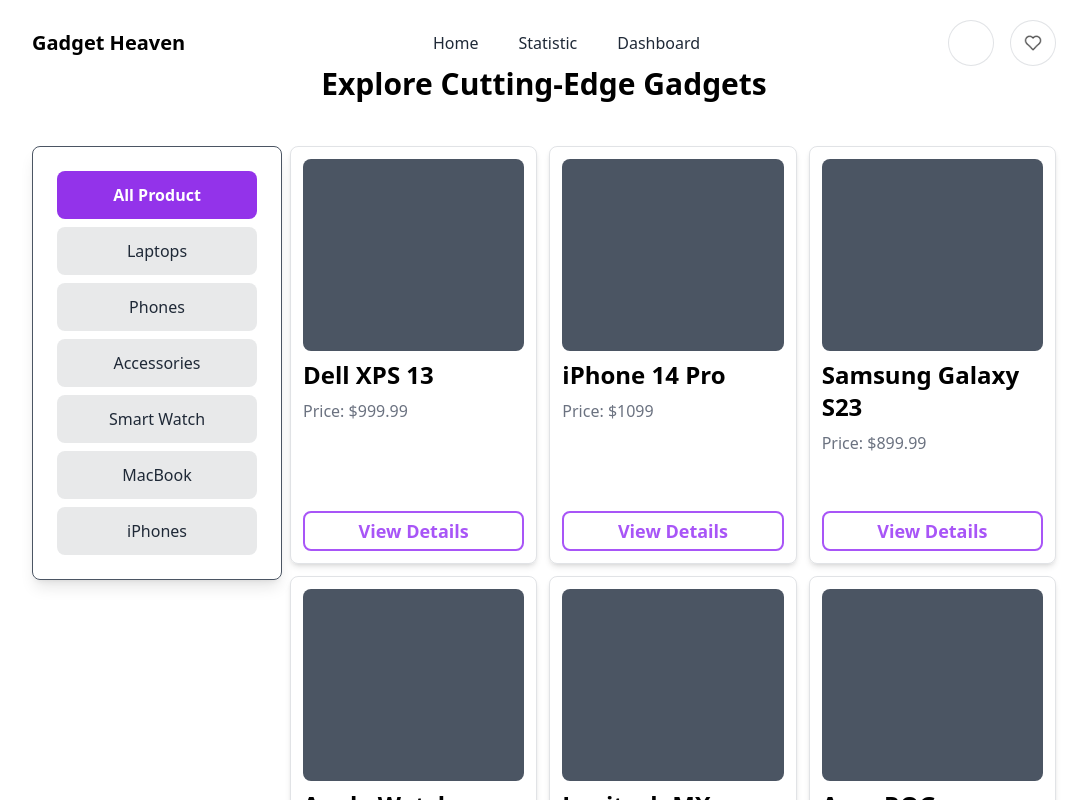
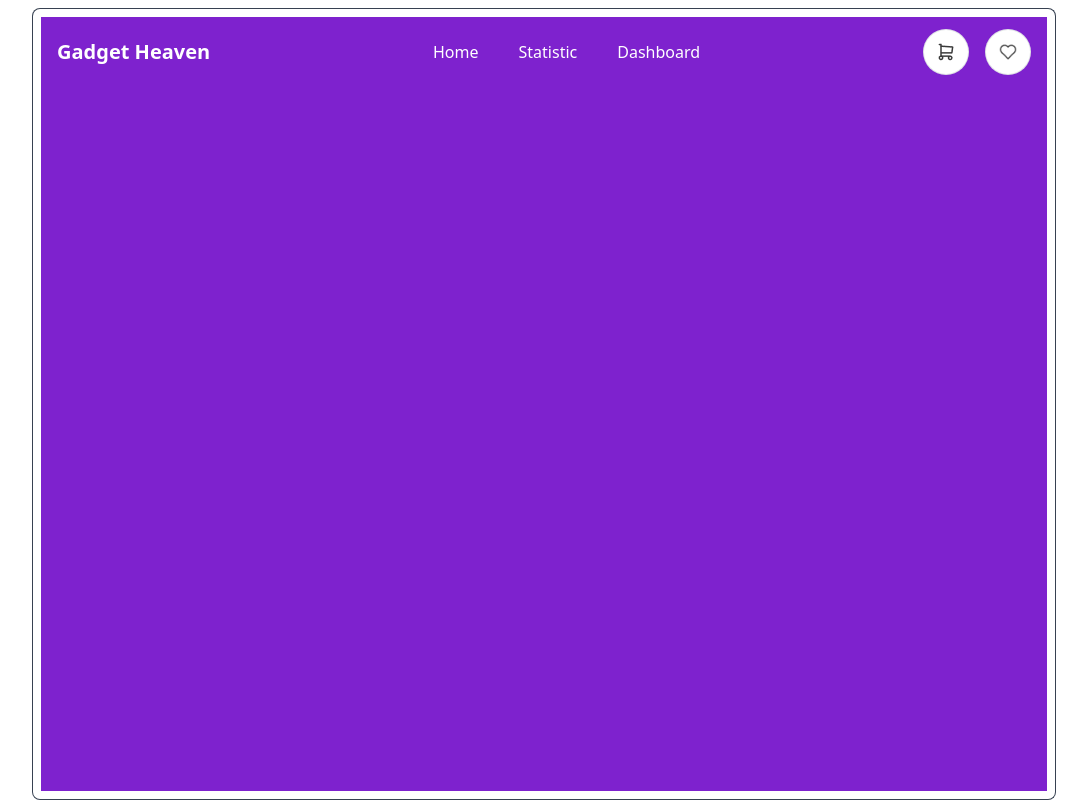
Before and after one commit to programming-hero-web-course-4/b10a8-gadget-heaven-TahsinAlahi, a React (Vite) app: page /category/0 in a window 1280 px wide. Shown: the top 800 px of the page, without its empty margins (96-1183 px from the left). Built offline with nearby package versions, Linux system fonts and the light colour scheme.

Commit message:
fixed navbar for homepage

```diff
--- /dev/null
+++ b/src/component/HomeHeader.jsx
@@ -0,0 +1,12 @@
+function HomeHeader() {
+  return (
+    <header className="h-[calc(100vh-75px)] p-2 pt-0 border border-gray-700 border-t-0 rounded-b-lg">
+      <div className="bg-purple-700 h-full w-full">
+        <div></div>
+        <div></div>
+      </div>
+    </header>
+  );
+}
+
+export default HomeHeader;
--- a/src/component/NavBar.jsx
+++ b/src/component/NavBar.jsx
@@ -1,18 +1,26 @@
 import { NavLink, useLocation } from "react-router-dom";
-import cartImg from "../assets/cart.png";
+import cartImg from "../assets/cart_black.png";
 import wishlistImg from "../assets/wishlist.png";
 
 function NavBar() {
   const { pathname } = useLocation();
-  const isHome = pathname === "/";
+  const isHome = pathname.includes("category");
 
   return (
     <nav
-      className={`flex items-center justify-between lg:max-w-screen-lg lg:mx-auto ${
-        isHome ? "" : "bg-white text-black"
-      } pt-5`}
+      className={`lg:max-w-screen-lg lg:mx-auto p-2 pb-0 mt-2 ${
+        isHome ? " border border-gray-700 border-b-0 rounded-t-lg" : ""
+      }`}
     >
-      <NavLink className="text-xl color-white font-bold cursor-pointer" to="/">
+      <div
+        className={`flex items-center justify-between px-4 pt-3 ${
+          isHome ? "bg-purple-700 text-white" : "bg-white text-black"
+        }`}
+      >
+        <NavLink
+          className="text-xl color-white font-bold cursor-pointer"
+          to="/"
+        >
           Gadget Heaven
         </NavLink>
         <div
@@ -21,7 +29,9 @@
           <NavLink
             to="/"
             className={`${
-            isHome ? "" : "hover:bg-gray-400/20 text-gray-800 font-medium"
+              isHome
+                ? "hover:bg-purple-800"
+                : "hover:bg-gray-400/20 text-gray-800 font-medium"
             } px-4 py-1 rounded-lg`}
           >
             Home
@@ -29,7 +39,9 @@
           <NavLink
             to="/statistic"
             className={`${
-            isHome ? "" : "hover:bg-gray-400/20 text-gray-800 font-medium"
+              isHome
+                ? "hover:bg-purple-800"
+                : "hover:bg-gray-400/20 text-gray-800 font-medium"
             } px-4 py-1 rounded-lg`}
           >
             Statistic
@@ -37,17 +49,27 @@
           <NavLink
             to="/dashboard"
             className={`${
-            isHome ? "" : "hover:bg-gray-400/20 text-gray-800 font-medium"
+              isHome
+                ? "hover:bg-purple-800"
+                : "hover:bg-gray-400/20 text-gray-800 font-medium"
             } px-4 py-1 rounded-lg`}
           >
             Dashboard
           </NavLink>
         </div>
         <div className="flex items-center justify-center gap-4">
-        <div className="flex items-center justify-center p-3 border border-gray-500/20 rounded-full bg-white cursor-pointer hover:bg-gray-400/20">
+          <div
+            className={`flex items-center justify-center p-3 border border-gray-500/20 rounded-full bg-white cursor-pointer ${
+              isHome ? "hover:bg-purple-200" : "hover:bg-gray-400/20"
+            }`}
+          >
             <img src={cartImg} alt="Cart" className="w-5 aspect-square" />
           </div>
-        <div className="flex items-center justify-center p-3 border border-gray-500/20 rounded-full bg-white cursor-pointer hover:bg-gray-400/20">
+          <div
+            className={`flex items-center justify-center p-3 border border-gray-500/20 rounded-full bg-white cursor-pointer ${
+              isHome ? "hover:bg-purple-200" : "hover:bg-gray-400/20"
+            }`}
+          >
             <img
               src={wishlistImg}
               alt="Wish list "
@@ -55,6 +77,7 @@
             />
           </div>
         </div>
+      </div>
     </nav>
   );
 }
--- a/src/component/ProductDetail.jsx
+++ b/src/component/ProductDetail.jsx
@@ -1,5 +1,5 @@
 import StarRating from "./StarRating";
-import cartImg from "../assets/cart.png";
+import cartImg from "../assets/cart_white.png";
 import wishlistImg from "../assets/wishlist.png";
 
 function ProductDetail({ product }) {
--- a/src/pages/HomePage.jsx
+++ b/src/pages/HomePage.jsx
@@ -1,8 +1,10 @@
 import GadgetContainer from "../component/GadgetContainer";
+import HomeHeader from "../component/HomeHeader";
 
 function HomePage() {
   return (
     <div className="lg:max-w-screen-lg lg:mx-auto">
+      <HomeHeader />
       <GadgetContainer />
     </div>
   );
```
Also changed, not shown: src/assets/cart_black.png (added), src/assets/cart_white.png (renamed from src/assets/cart.png). Lines whose indentation alone changed are shown as unchanged.
